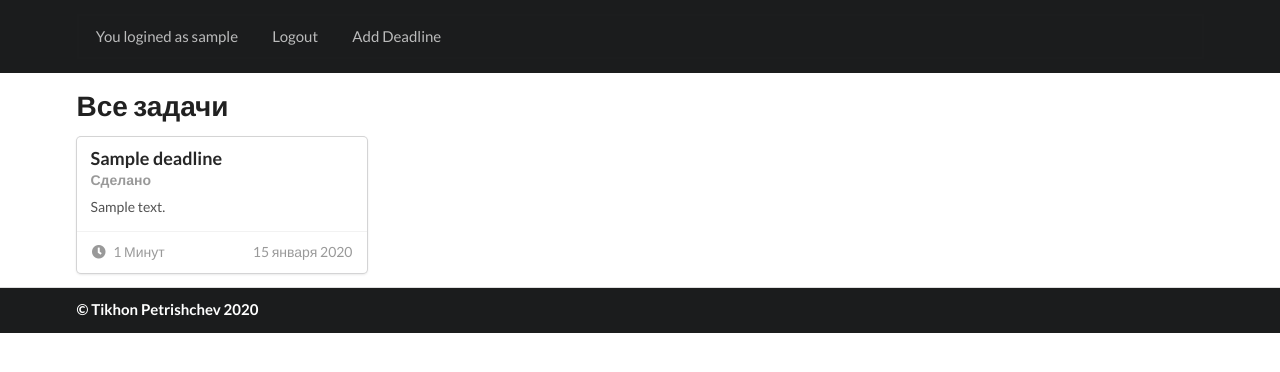
After one commit to TikhonP/ohmydeadline, a Django app: page /all_tasks/ in a window 1280 px wide. The commit adds this page. Shown: the top 372 px of the page. Run offline with Django 3.2, Linux system fonts and the light colour scheme; a user stored in the database is signed in; tables that the repository leaves empty hold one stand-in row (values such as "Sample post"); some libraries are stand-ins or nearby versions.

Commit message:
Bugfix and all tasks page

```diff
--- /dev/null
+++ b/core/templates/all_tasks.html
@@ -0,0 +1,41 @@
+{% extends 'base.html' %} {% block nav %}
+<a class="item" href="/">You logined as {{ user.username }}</a>
+<a class="item" href="/logout/">Logout</a>
+<a class="item" href="/adddeadline/">Add Deadline</a>
+{% endblock %} {% block content %}
+<div class="ui vertical stripe segment">
+  <div class="ui container">
+    <h1>Все задачи</h1>
+
+    {% if len_tasks is 0 %}
+    <p>Нет задач</p>
+    {% endif %}
+
+    <div class="ui link cards">
+      {% for i in tasks  %}
+
+      <div class="card">
+        <div class="content">
+          <div class="header">{{ i.title }}</div>
+          <div class="meta">
+            <a><b>{% if i.done %}Сделано{% else %}{% if i.is_timeout %}Провалено{% else %}Не начато{% endif %}{% endif %}</b></a>
+          </div>
+          <div class="description">
+            {{ i.description|linebreaksbr }}
+          </div>
+        </div>
+        <div class="extra content">
+          <span class="right floated">
+            {{ i.date_deadline }}
+          </span>
+          <span>
+            <i class="clock icon"></i>
+              {{ i.working_time }} Минут
+          </span>
+        </div>
+      </div>
+      {% endfor %}
+    </div>
+  </div>
+</div>
+{% endblock %}
--- a/core/urls.py
+++ b/core/urls.py
@@ -9,4 +9,5 @@ urlpatterns = [
     path('logout/', views.logoutp, name='logout'),
     path('adddeadline/', views.adddeadline, name='adddeadline'),
     path('donedeadline/', views.done_task, name='donedeadline'),
+    path('all_tasks/', views.all_tasks, name='all_tasks'),
 ]
--- a/core/views.py
+++ b/core/views.py
@@ -138,3 +138,25 @@ def done_task(request):
         return redirect('/')
     else:
         return HttpResponse('Invalid requsest method ({}) Must be GET or POST'.format(request.method))
+
+
+def all_tasks(request):
+    if not request.user.is_authenticated:
+        return redirect('/')
+    if request.method == 'GET':
+        tasks = Deadline.objects.filter(user=request.user).order_by("-date_deadline")
+        nowtime = timezone.now()
+
+        for i in range(len(tasks)):
+            tasks[i].is_timeout = (tasks[i].date_deadline - nowtime).total_seconds() <= 0
+
+        params = {
+            'user': request.user,
+            'tasks': tasks,
+            'len_tasks': len(tasks),
+        }
+
+        return render(request, 'all_tasks.html', params)
+
+    else:
+        return HttpResponse('Invalid requsest method ({}) Must be GET or POST'.format(request.method))
--- a/ohmydeadline/settings.py
+++ b/ohmydeadline/settings.py
@@ -118,7 +118,7 @@ USE_L10N = True
 USE_TZ = True
 
 DATE_FORMAT = 'j E Y'
-DATETIME_FORMAT = 'j E Y, H:i'
+DATETIME_FORMAT = 'j E Y'
 
 # Static files (CSS, JavaScript, Images)
 # https://docs.djangoproject.com/en/3.0/howto/static-files/
```
Also changed, not shown: core/templates/authed.html (+13 -8 lines).
